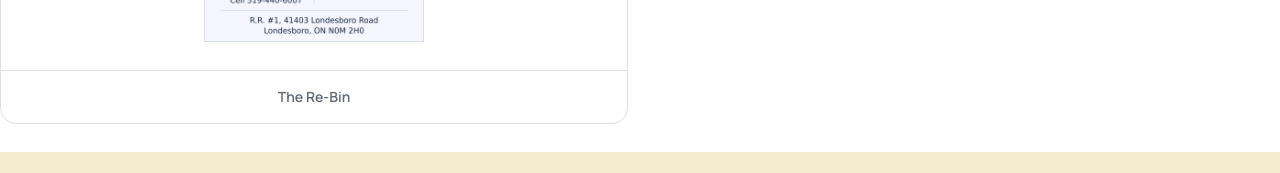
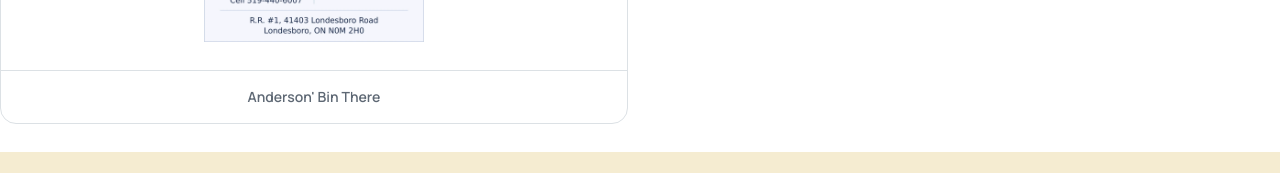
Before and after one commit to RJD72/artis-youth-soccer-training, a Next.js app: page /sponsors in a window 1280 px wide. Shown: the part 1137-1310 px from the top of the page. Built offline with nearby package versions, Linux system fonts and the light colour scheme.

Commit message:
added bin there url

```diff
--- a/app/sponsors/page.tsx
+++ b/app/sponsors/page.tsx
@@ -34,9 +34,9 @@ const sponsors = [
     href: "https://www.all-access-athletics.com/",
   },
   {
-    name: "The Re-Bin",
+    name: "Anderson' Bin There",
     image: "/images/sponsors/bin-there.webp",
-    href: "",
+    href: "https://www.andersonsbinthere.ca/",
   },
 ] as const;
 
```
